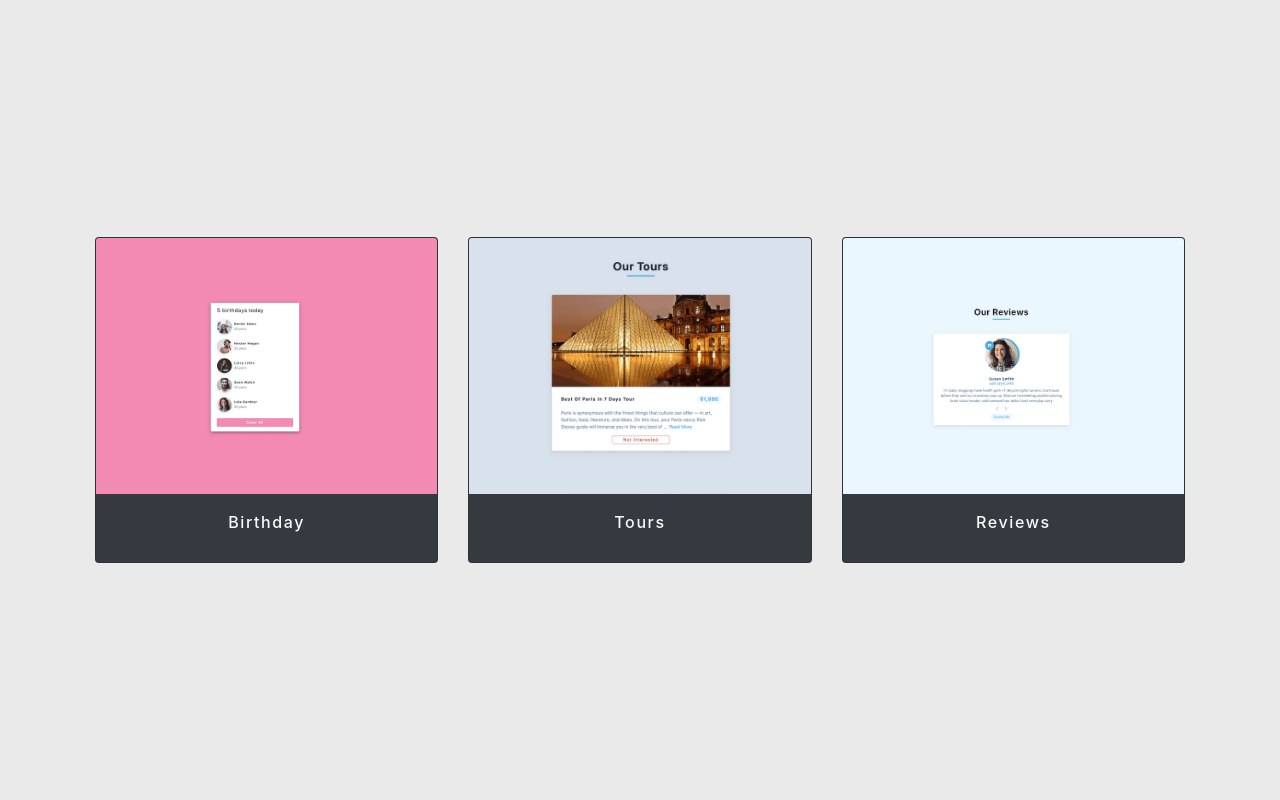
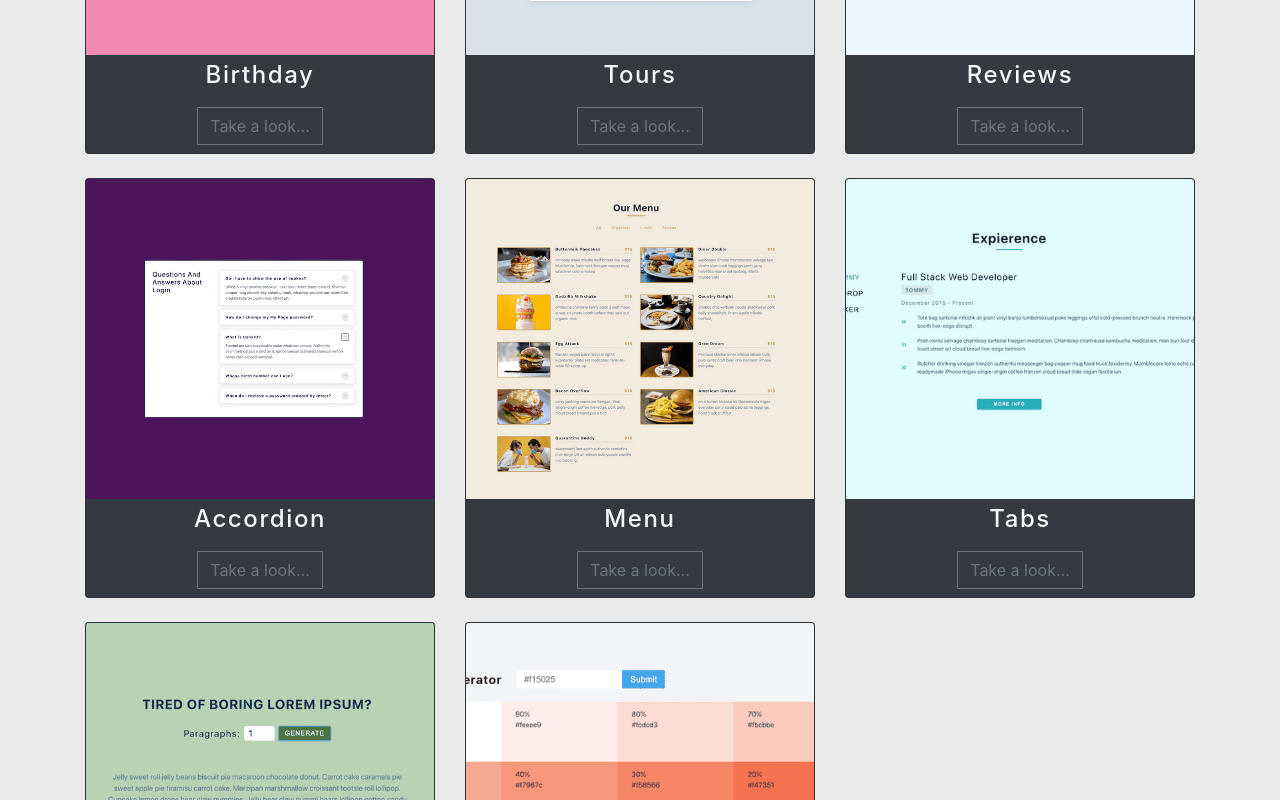
Before and after one commit to jmdc89/reactProjects, a React (Create React App) app: page / in a window 1280 px wide. Shown: the top 800 px of the page. Built offline with nearby package versions, Linux system fonts and the light colour scheme.

Commit message:
components update

```diff
--- a/package.json
+++ b/package.json
@@ -6,8 +6,10 @@
     "@testing-library/jest-dom": "^4.2.4",
     "@testing-library/react": "^9.5.0",
     "@testing-library/user-event": "^7.2.1",
+    "animate.css": "^4.1.1",
     "bootstrap": "^4.6.0",
     "node-sass": "^4.14.1",
+    "prop-types": "^15.7.2",
     "react": "^16.13.1",
     "react-dom": "^16.13.1",
     "react-icons": "^4.2.0",
--- a/src/components/AppRouter.js
+++ b/src/components/AppRouter.js
@@ -5,11 +5,11 @@ import AppCards from './AppCards';
 import BirthdayApp from '../01birthday/App';
 import Tours from '../02tours/App';
 import Reviews from '../03reviews/App';
-// import Accordion from './04accordion/App';
-// import MenuApp from './05menu/App';
-// import Tabs from './06tabs/App';
-// import LoremIpsum from './08loremipsum/App';
-// import ColorGenerator from './09colorgenerator/App';
+import Accordion from '../04accordion/App';
+import MenuApp from '../05menu/App';
+import Tabs from '../06tabs/App';
+import LoremIpsum from '../08loremipsum/App';
+import ColorGenerator from '../09colorgenerator/App';
 
 
 
@@ -22,6 +22,11 @@ export const AppRouter = () => {
                     <Route path="/birthday" component={BirthdayApp}/>
                     <Route path="/tours" component={Tours}/>
                     <Route path="/reviews" component={Reviews}/>
+                    <Route path="/accordion" component={Accordion}/>
+                    <Route path="/menu" component={MenuApp}/>
+                    <Route path="/tabs" component={Tabs}/>
+                    <Route path="/loremipsum" component={LoremIpsum}/>
+                    <Route path="/colorgenerator" component={ColorGenerator}/>
                     <Route exact path="/" component={AppCards}/>
                     <Route component={AppCards}/>
                 </Switch>
--- a/src/components/Card.js
+++ b/src/components/Card.js
@@ -1,20 +1,30 @@
 import React from 'react'
+import PropTypes from 'prop-types';
 import {Link} from 'react-router-dom';
 
 import './cards.css';
 
-import birthday from '../assets/01birthday.png';
-
 
 function Card({title, image, route}) {
     return (
-        <div componentClass={Link} href={route} className="card text-center bg-dark">
-            <img className="card-img-top" src={image} alt=""/>
+        <div className="card text-center bg-dark">
+            <div className="overflow">
+                <img className="card-img-top" src={image} alt=""/>
+            </div>
             <div className="card-body text-light">
                 <h4 className="card-title">{title}</h4>
+                <Link to={route} target="_blank" className="btn btn-outline-secondary rounded-0">
+                    Take a look...
+                </Link>
             </div>
         </div>
     )
 }
 
+Card.propTypes = {
+    title: PropTypes.string.isRequired,
+    route: PropTypes.string,
+    image: PropTypes.string
+}
+
 export default Card
--- a/src/components/Cards.js
+++ b/src/components/Cards.js
@@ -5,6 +5,11 @@ import { BrowserRouter as Router, Route, Switch, Link } from 'react-router-dom';
 import birthday from '../assets/01birthday.png';
 import tours from '../assets/02tours.png';
 import reviews from '../assets/03reviews.png';
+import accordion from '../assets/04accordion.png';
+import menu from '../assets/05menu.png';
+import tabs from '../assets/06tabs.png';
+import loremipsum from '../assets/08loremipsum.png';
+import colorgenerator from '../assets/09colorgenerator.png';
 
 const cards = [
     {
@@ -25,6 +30,36 @@ const cards = [
         image: reviews,
         route: "/reviews"
     },
+    {
+        id:4,
+        title: 'Accordion',
+        image: accordion,
+        route: "/accordion"
+    },
+    {
+        id:5,
+        title: 'Menu',
+        image: menu,
+        route: "/menu"
+    },
+    {
+        id:6,
+        title: 'Tabs',
+        image: tabs,
+        route: "/tabs"
+    },
+    {
+        id:7,
+        title: 'Lorem Ipsum',
+        image: loremipsum,
+        route: "/loremipsum"
+    },
+    {
+        id:8,
+        title: 'Color Generator',
+        image: colorgenerator,
+        route: "/colorgenerator"
+    },
 ]
 
 function Cards() {
@@ -35,7 +70,7 @@ function Cards() {
             <div className="row">
                 {
                     cards.map( card =>(
-                        <div  className="col-md-4" key={card.id}>
+                        <div  className="col-md-4 col-sm-6 col-xs-12 mb-4" key={card.id}>
                             <Card title={card.title} image={card.image} route={card.route}/>
                         </div>
                     ))
--- a/src/components/cards.css
+++ b/src/components/cards.css
@@ -1,5 +1,28 @@
 .card-img-top {
     width: 100%;
-    height: 20vw;
+    height: 25vw;
     object-fit: cover;
+    transition: 0.4s ease-out;
 }
+
+.overflow {
+    overflow: hidden;
+}
+
+.card-img-top:hover {
+    transform: scale(1.2);
+}
+
+.card:hover {
+    box-shadow: 0px 10px 10px 0px rgba(20, 20, 20, 0.7) !important;
+    transition: 0.25s linear;
+}
+
+.card-body {
+    padding: 0.5rem 0rem !important;
+}
+
+.card-title {
+    padding-bottom: 0.5rem;
+    font-size: 1.5rem;
+}
```
Also changed, not shown: src/index.js (+4 -20 lines), 1 other file (tests, documents, lock files or other folders).
